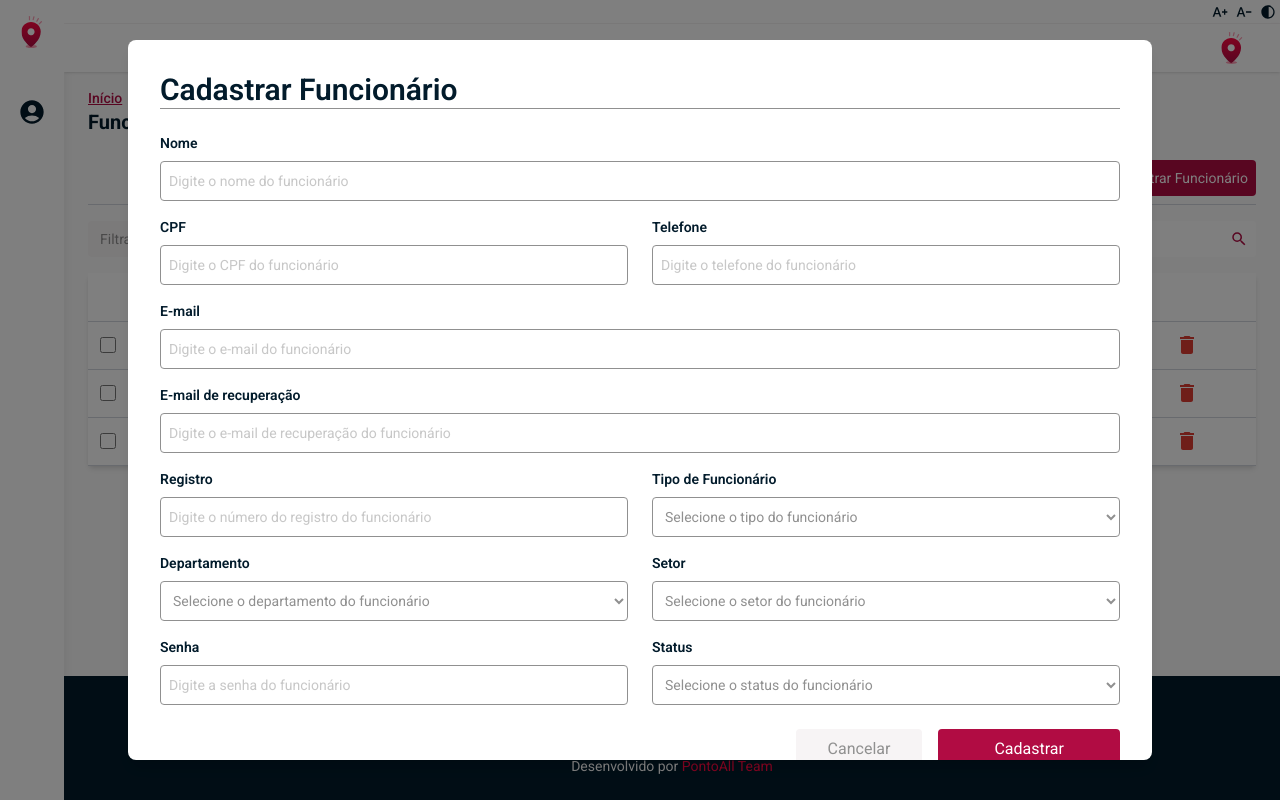
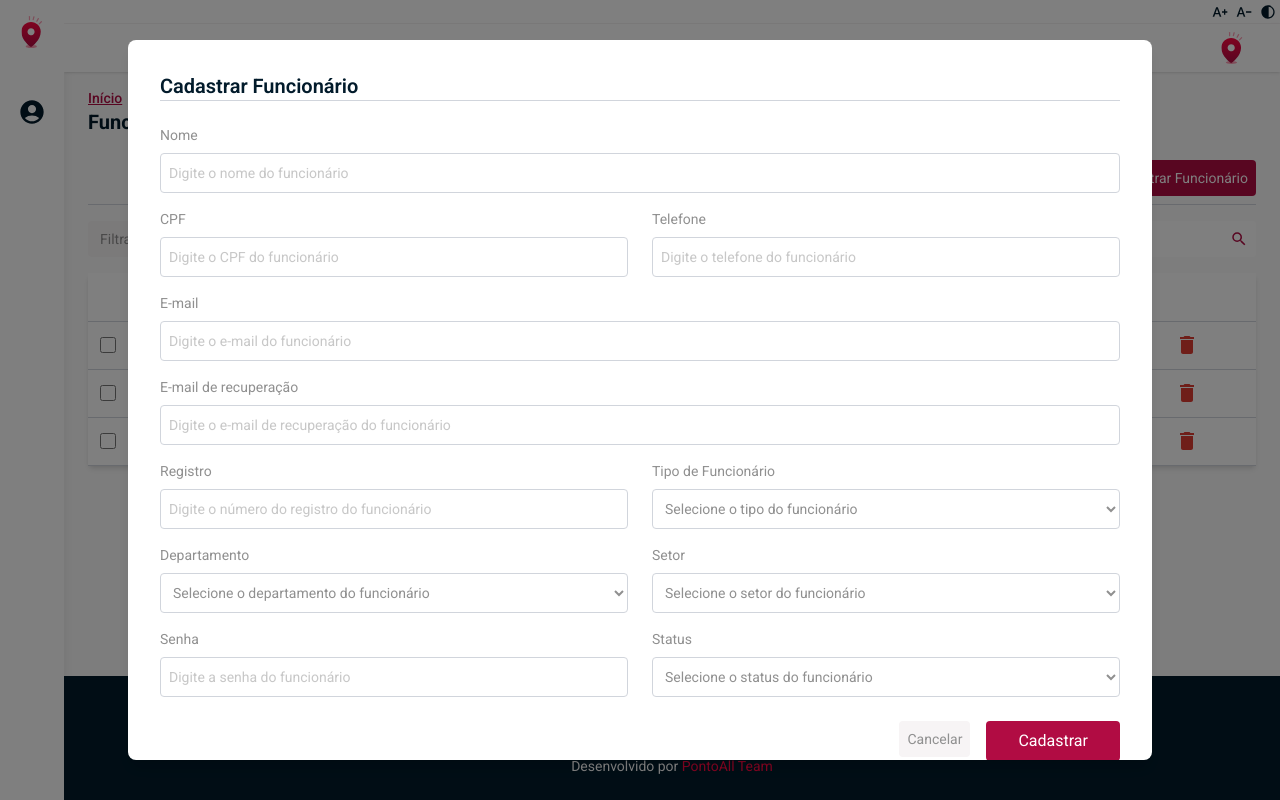
Before and after one commit to PontoAllTeam/PontoAll-Web, a React (Vite) app in the folder PontoAllWeb/: page /user_management in a window 1280 px wide. Both pictures are taken after a click on the button "Ações". Built offline with nearby package versions, Linux system fonts and the light colour scheme.

Commit message:
:lipstick: feat: Atualizando layout do componente modal

```diff
--- a/PontoAllWeb/src/components/UserRegisterModal/index.tsx
+++ b/PontoAllWeb/src/components/UserRegisterModal/index.tsx
@@ -1,87 +1,87 @@
 export default function UserRegisterModal() {
   return (
     <div className='flex-col'>
-      <h3 className='text-3xl text-text-secondary font-semibold'>
+      <h3 className='text-xl text-text-secondary font-semibold'>
         Cadastrar Funcionário
       </h3>
-      <hr className='border-t border-text-primary' />
+      <hr className='border-t border-gray-300' />
       <form className='flex flex-col'>
-        <label className='block text-text-secondary text-sm font-semibold mb-2 mt-6'>
+        <label className='block text-text-primary text-sm font-extralight mb-2 mt-6'>
           Nome
         </label>
         <input
           type='text'
-          className='w-full h-10 py-2 p-2 text-sm text-text-primary mb-4 rounded-sm border border-text-primary focus:border-2 outline-none transition-all'
+          className='w-full h-10 py-2 p-2 text-sm text-text-primary mb-4 rounded-sm border border-gray-300 focus:border-2 outline-none transition-all'
           placeholder='Digite o nome do funcionário'
           //value={name}
           //onChange={(e) => setCorporateName(e.target.value)}
         />
         <div className='flex flex-col md:flex-row gap-6'>
           <div className='flex-1'>
-            <label className='block text-text-secondary text-sm font-semibold mb-2'>
+            <label className='block text-text-primary text-sm font-extralight mb-2'>
               CPF
             </label>
             <input
               type='text'
-              className='w-full h-10 py-2 p-2 text-sm text-text-primary mb-4 rounded-sm border border-text-primary focus:border-2 outline-none transition-all'
+              className='w-full h-10 py-2 p-2 text-sm text-text-primary mb-4 rounded-sm border border-gray-300 focus:border-2 outline-none transition-all'
               placeholder='Digite o CPF do funcionário'
               //value={corporateCnpj}
               //onChange={(e) => setCorporateCnpj(e.target.value)}
             />
           </div>
           <div className='flex-1'>
-            <label className='block text-text-secondary text-sm font-semibold mb-2'>
+            <label className='block text-text-primary text-sm font-extralight mb-2'>
               Telefone
             </label>
             <input
               type='text'
-              className='w-full h-10 py-2 p-2 text-sm text-text-primary mb-4 rounded-sm border border-text-primary focus:border-2 outline-none transition-all'
+              className='w-full h-10 py-2 p-2 text-sm text-text-primary mb-4 rounded-sm border border-gray-300 focus:border-2 outline-none transition-all'
               placeholder='Digite o telefone do funcionário'
               //value={corporatePhone}
               //onChange={(e) => setCorporatePhone(e.target.value)}
             />
           </div>
         </div>
-        <label className='block text-text-secondary text-sm font-semibold mb-2'>
+        <label className='block text-text-primary text-sm font-extralight mb-2'>
           E-mail
         </label>
         <input
           type='text'
-          className='w-full h-10 py-2 p-2 text-sm text-text-primary mb-4 rounded-sm border border-text-primary focus:border-2 outline-none transition-all'
+          className='w-full h-10 py-2 p-2 text-sm text-text-primary mb-4 rounded-sm border border-gray-300 focus:border-2 outline-none transition-all'
           placeholder='Digite o e-mail do funcionário'
           //value={corporateCnpj}
           //onChange={(e) => setCorporateCnpj(e.target.value)}
         />
-        <label className='block text-text-secondary text-sm font-semibold mb-2'>
+        <label className='block text-text-primary text-sm font-extralight mb-2'>
           E-mail de recuperação
         </label>
         <input
           type='text'
-          className='w-full h-10 py-2 p-2 text-sm text-text-primary mb-4 rounded-sm border border-text-primary focus:border-2 outline-none transition-all'
+          className='w-full h-10 py-2 p-2 text-sm text-text-primary mb-4 rounded-sm border border-gray-300 focus:border-2 outline-none transition-all'
           placeholder='Digite o e-mail de recuperação do funcionário'
           //value={corporateCnpj}
           //onChange={(e) => setCorporateCnpj(e.target.value)}
         />
         <div className='flex flex-col md:flex-row gap-6'>
           <div className='flex-1'>
-            <label className='block text-text-secondary text-sm font-semibold mb-2'>
+            <label className='block text-text-primary text-sm font-extralight mb-2'>
               Registro
             </label>
             <input
               type='text'
-              className='w-full h-10 py-2 p-2 text-sm text-text-primary mb-4 rounded-sm border border-text-primary focus:border-2 outline-none transition-all'
+              className='w-full h-10 py-2 p-2 text-sm text-text-primary mb-4 rounded-sm border border-gray-300 focus:border-2 outline-none transition-all'
               placeholder='Digite o número do registro do funcionário'
               //value={corporateCnpj}
               //onChange={(e) => setCorporateCnpj(e.target.value)}
             />
           </div>
           <div className='flex-1'>
-            <label className='block text-text-secondary text-sm font-semibold mb-2'>
+            <label className='block text-text-primary text-sm font-extralight mb-2'>
               Tipo de Funcionário
             </label>
             <select
               required
-              className='w-full h-10 py-2 p-2 text-sm text-text-primary mb-4 rounded-sm border border-text-primary focus:border-2 outline-none transition-all'
+              className='w-full h-10 py-2 p-2 text-sm text-text-primary mb-4 rounded-sm border border-gray-300 focus:border-2 outline-none transition-all'
               // value={valorSelecionado}
               // onChange={(e) => setValorSelecionado(e.target.value)}
             >
@@ -91,11 +91,11 @@ export default function UserRegisterModal() {
         </div>
         <div className='flex flex-col md:flex-row gap-6'>
           <div className='flex-1'>
-            <label className='block text-text-secondary text-sm font-semibold mb-2'>
+            <label className='block text-text-primary text-sm font-extralight mb-2'>
               Departamento
             </label>
             <select
-              className='w-full h-10 py-2 p-2 text-sm text-text-primary mb-4 rounded-sm border border-text-primary focus:border-2 outline-none transition-all'
+              className='w-full h-10 py-2 p-2 text-sm text-text-primary mb-4 rounded-sm border border-gray-300 focus:border-2 outline-none transition-all'
               // value={valorSelecionado}
               // onChange={(e) => setValorSelecionado(e.target.value)}
             >
@@ -103,11 +103,11 @@ export default function UserRegisterModal() {
             </select>
           </div>
           <div className='flex-1'>
-            <label className='block text-text-secondary text-sm font-semibold mb-2'>
+            <label className='block text-text-primary text-sm font-extralight mb-2'>
               Setor
             </label>
             <select
-              className='w-full h-10 py-2 p-2 text-sm text-text-primary mb-4 rounded-sm border border-text-primary focus:border-2 outline-none transition-all'
+              className='w-full h-10 py-2 p-2 text-sm text-text-primary mb-4 rounded-sm border border-gray-300 focus:border-2 outline-none transition-all'
               // value={valorSelecionado}
               // onChange={(e) => setValorSelecionado(e.target.value)}
             >
@@ -117,24 +117,24 @@ export default function UserRegisterModal() {
         </div>
         <div className='flex flex-col md:flex-row gap-6'>
           <div className='flex-1'>
-            <label className='block text-text-secondary text-sm font-semibold mb-2'>
+            <label className='block text-text-primary text-sm font-extralight mb-2'>
               Senha
             </label>
             <input
               type='text'
-              className='w-full h-10 py-2 p-2 text-sm text-text-primary mb-4 rounded-sm border border-text-primary focus:border-2 outline-none transition-all'
+              className='w-full h-10 py-2 p-2 text-sm text-text-primary mb-4 rounded-sm border border-gray-300 focus:border-2 outline-none transition-all'
               placeholder='Digite a senha do funcionário'
               //value={corporateCnpj}
               //onChange={(e) => setCorporateCnpj(e.target.value)}
             />
           </div>
           <div className='flex-1'>
-            <label className='block text-text-secondary text-sm font-semibold mb-2'>
+            <label className='block text-text-primary text-sm font-extralight mb-2'>
               Status
             </label>
             <select
               required
-              className='w-full h-10 py-2 p-2 text-sm text-text-primary mb-4 rounded-sm border border-text-primary focus:border-2 outline-none transition-all'
+              className='w-full h-10 py-2 p-2 text-sm text-text-primary mb-4 rounded-sm border border-gray-300 focus:border-2 outline-none transition-all'
               // value={valorSelecionado}
               // onChange={(e) => setValorSelecionado(e.target.value)}
             >
--- a/PontoAllWeb/src/pages/UserManagement/index.tsx
+++ b/PontoAllWeb/src/pages/UserManagement/index.tsx
@@ -120,13 +120,13 @@ export default function UserManagement() {
                 <Button
                   label='Cancelar'
                   color='cancel'
-                  size='md'
+                  size='sm'
                   onClick={() => setOpenModal(false)}
                 />
                 <Button
                   label='Cadastrar'
                   color='secondary'
-                  size='lg'
+                  size='md'
                   onClick={() => setShowConfirmModal(true)}
                 />
               </div>
```
